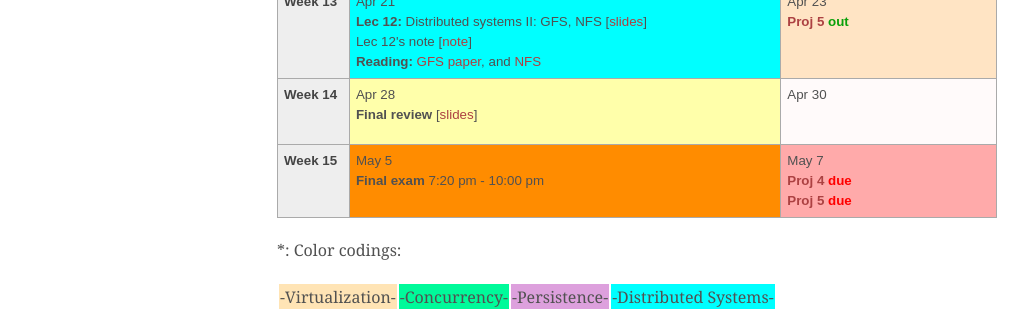
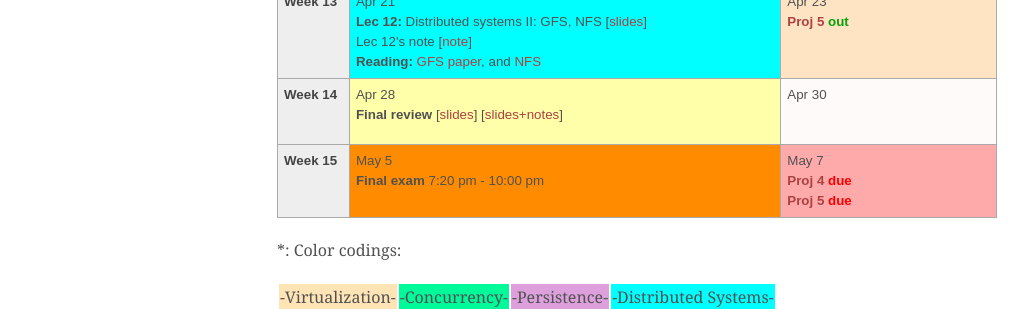
Before and after one commit to tddg/cs571-spring21, a Jekyll site: the page built from schedule.md, in a window 1280 px wide. Shown: the part 1503-1812 px from the top of the page, without its empty margins (3-1031 px from the left). Built offline with Jekyll 4.4.1, drawn with Linux system fonts in a browser that asks for light colours.

Commit message:
added final review+notes

```diff
--- a/schedule.md
+++ b/schedule.md
@@ -253,7 +253,7 @@ a team, only one team member needs to fill this form.
   <td id="2021-4-28" class="date"><b>Week 14</b></td>
   <td class="lecture">Apr 28<br/>
 	<b>Final review</b>
-	[<a href="./public/lecs/final-review.pdf">slides</a>]
+	[<a href="./public/lecs/final-review.pdf">slides</a>] [<a href="./public/lecs/final-review+note.pdf">slides+notes</a>]
 	</td>
   <td class="nodue">Apr 30</td>
 </tr>
```
Also changed, not shown: 1 other file.
